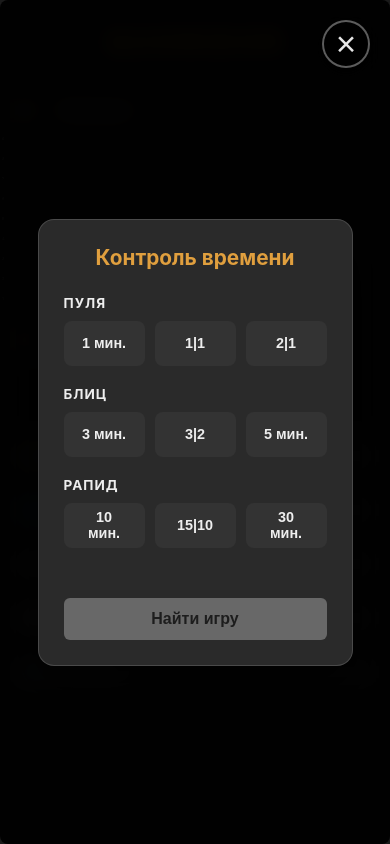
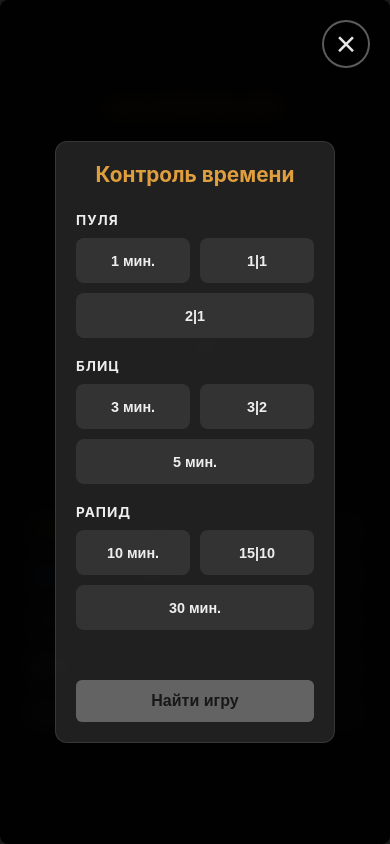
Before and after one commit to govnoboss/Quoridor, a website: page index.html in a window 390 px wide. Both pictures are taken after a click on the button "⚡ Играть онлайн". Drawn offline with nearby package versions, Linux system fonts and the light colour scheme; no server answers.

Commit message:
Update style.css

```diff
--- a/style.css
+++ b/style.css
@@ -158,16 +158,7 @@
     align-items: center;
     justify-content: center;
     background: var(--bg);
-    transition: opacity .3s;
-    overflow-y: auto;
-    /* Allow scroll if content is tall */
-}
-
-@media (max-width: 900px) {
-    .screen {
-        justify-content: flex-start;
-        padding-top: env(safe-area-inset-top, 20px);
-    }
+    transition: opacity .3s
 }
 
 .screen:not(.active) {
@@ -1137,18 +1128,21 @@
     }
 
     #mainMenu .main-title {
-        margin-top: 10px;
-        margin-bottom: 15px;
+        margin-top: auto;
+        /* Pull to center on iPad */
+        margin-bottom: 25px;
         font-size: 2.2rem;
     }
 
+    /* === Main Menu === */
     #mainMenu .menu-layout {
         flex-direction: column;
         align-items: center;
         height: auto;
-        gap: 15px;
+        gap: 20px;
         width: 100%;
-        margin-bottom: 0;
+        margin-bottom: auto;
+        /* Keep centered on iPad */
     }
 
     .board-preview {
@@ -1204,57 +1198,21 @@
     }
 
     /* Ensure content fits on mobile screen */
-    .dynamic-panel {
-        position: fixed;
-        top: 0;
-        left: 0;
-        width: 100vw;
-        height: 100vh;
-        z-index: 10000;
-        background: rgba(0, 0, 0, 0.8);
-        display: none;
-        align-items: center;
-        justify-content: center;
-        padding: 20px;
-        max-width: none;
-        backdrop-filter: blur(5px);
-    }
-
-    .dynamic-panel:not(.empty) {
-        display: flex;
-    }
-
     .dynamic-content {
         width: 90%;
-        max-width: 320px;
+        max-width: 280px;
         max-height: 80vh;
         overflow-y: auto;
-        margin: 0;
-        background: #2a2a2a;
-        padding: 25px;
-        border-radius: 16px;
-        border: 1px solid rgba(255, 255, 255, 0.15);
+
+        /* Center content itself */
+        margin: 0 auto;
+        background: rgba(40, 40, 40, 0.8);
+        padding: 20px;
+        border-radius: 12px;
+        border: 1px solid rgba(255, 255, 255, 0.1);
         display: flex;
         flex-direction: column;
         align-items: center;
-        box-shadow: 0 20px 50px rgba(0, 0, 0, 0.5);
-        animation: slideUp 0.3s ease-out;
-    }
-
-    @keyframes slideUp {
-        from {
-            transform: translateY(20px);
-            opacity: 0;
-        }
-
-        to {
-            transform: translateY(0);
-            opacity: 1;
-        }
-    }
-
-    .close-panel-btn {
-        display: flex !important;
     }
 
     .room-join-group button,
@@ -1268,24 +1226,40 @@
         margin-bottom: 0px;
     }
 
-    /* --- SMALL MOBILE --- */
-    @media (max-width: 600px) {
+    /* --- SMARTPHONE & TABLET (Portrait) --- */
+    @media (max-width: 900px),
+    (max-height: 800px) {
         #mainMenu .main-title {
             font-size: 1.8rem;
+            margin-bottom: 10px;
         }
 
+        #mainMenu .menu-layout {
+            gap: 5px;
+        }
+
+        .board-preview {
+            align-items: center;
+            padding-left: 20px;
+            /* Reset desktop fixed padding */
+        }
+
         #demoBoard {
-            max-width: 180px;
+            max-width: 210px;
             max-height: 25vh;
         }
 
         .menu-panel {
-            padding: 10px;
+            padding: 5px 20px;
         }
 
+        .menu-panel .menu-buttons {
+            gap: 5px;
+        }
+
         .menu-panel button {
-            padding: 12px 15px;
-            font-size: 0.95rem;
+            padding: 10px 15px;
+            font-size: 1.1rem;
         }
     }
 
```
